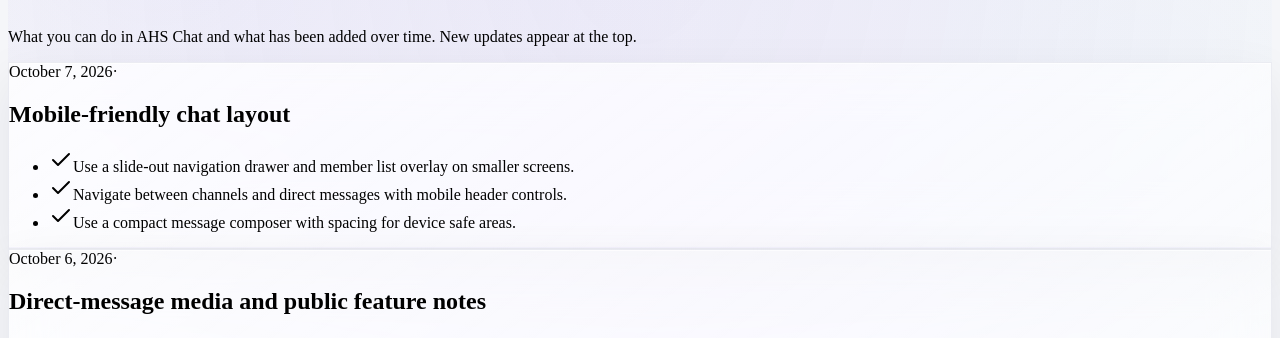
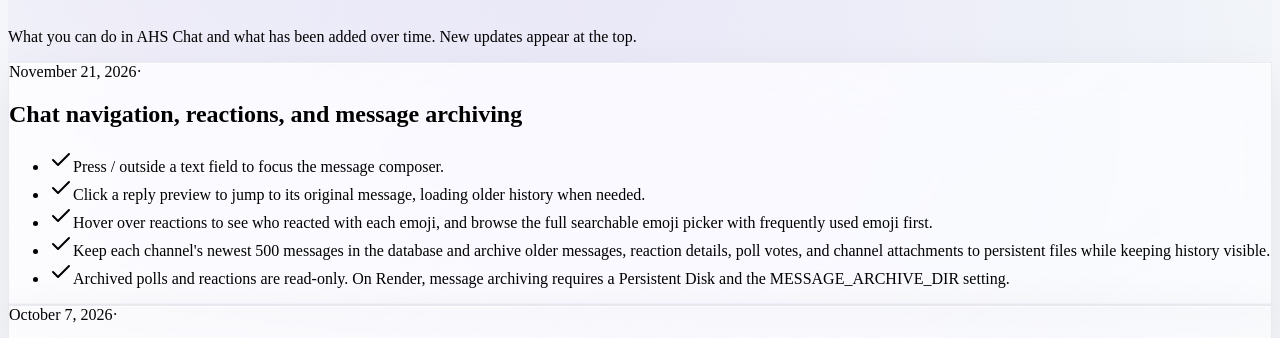
Before and after one commit to codecoemsbackup/AHS-chat, a React (Vite) app in the folder client/: page /features in a window 1280 px wide. Shown: the part 140-478 px from the top of the page. Built offline with nearby package versions, Linux system fonts and the light colour scheme; no server answers; a web font is replaced by a local one.

Commit message:
updated patch notes and features

```diff
--- a/client/src/pages/features.tsx
+++ b/client/src/pages/features.tsx
@@ -2,6 +2,17 @@ import { ArrowLeft, Check, Sparkles } from "lucide-react";
 import { Button } from "@/components/ui/button";
 
 const releases = [
+  {
+    date: "November 21, 2026",
+    title: "Chat navigation, reactions, and message archiving",
+    features: [
+      "Press / outside a text field to focus the message composer.",
+      "Click a reply preview to jump to its original message, loading older history when needed.",
+      "Hover over reactions to see who reacted with each emoji, and browse the full searchable emoji picker with frequently used emoji first.",
+      "Keep each channel's newest 500 messages in the database and archive older messages, reaction details, poll votes, and channel attachments to persistent files while keeping history visible.",
+      "Archived polls and reactions are read-only. On Render, message archiving requires a Persistent Disk and the MESSAGE_ARCHIVE_DIR setting.",
+    ],
+  },
   {
     date: "October 7, 2026",
     title: "Mobile-friendly chat layout",
```
Also changed, not shown: 1 other file (tests, documents, lock files or other folders).
